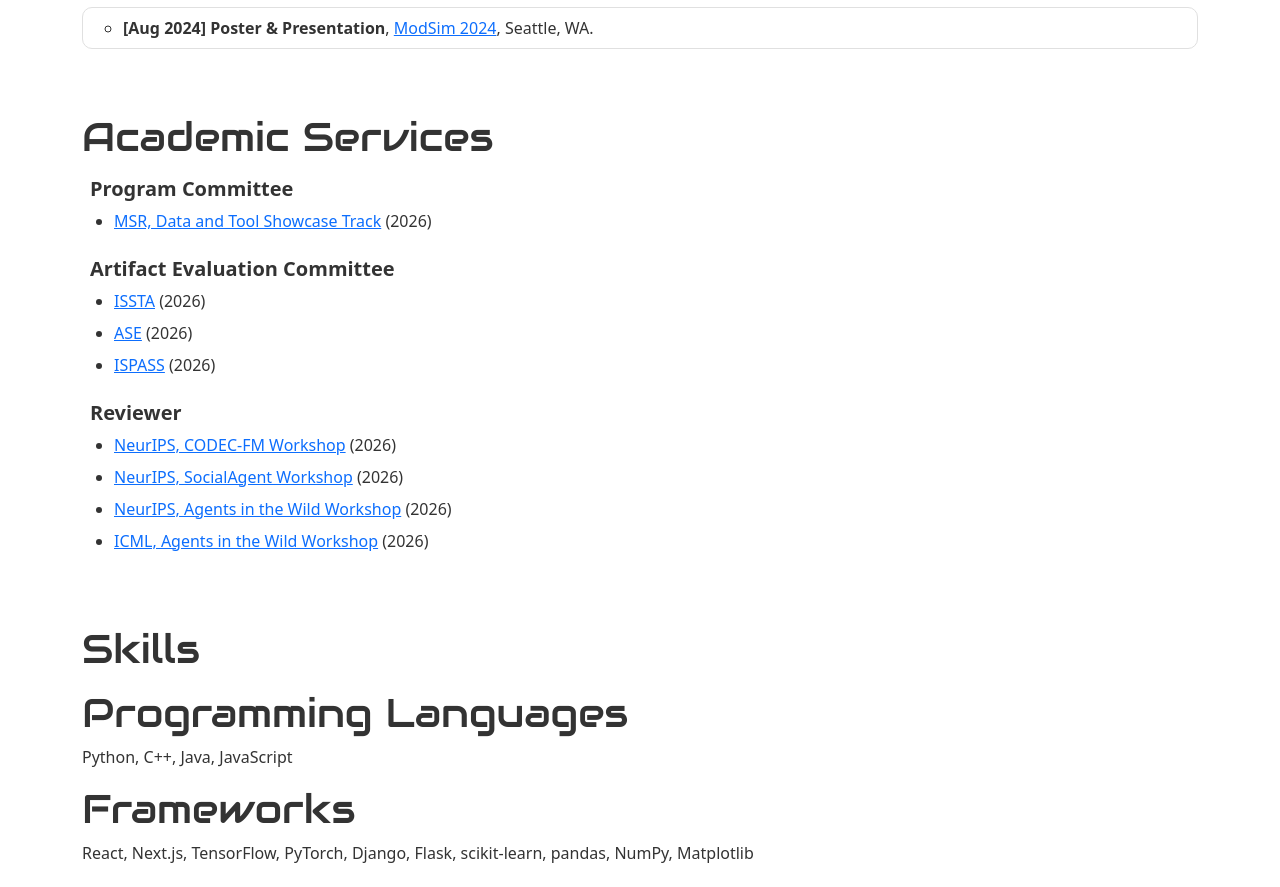
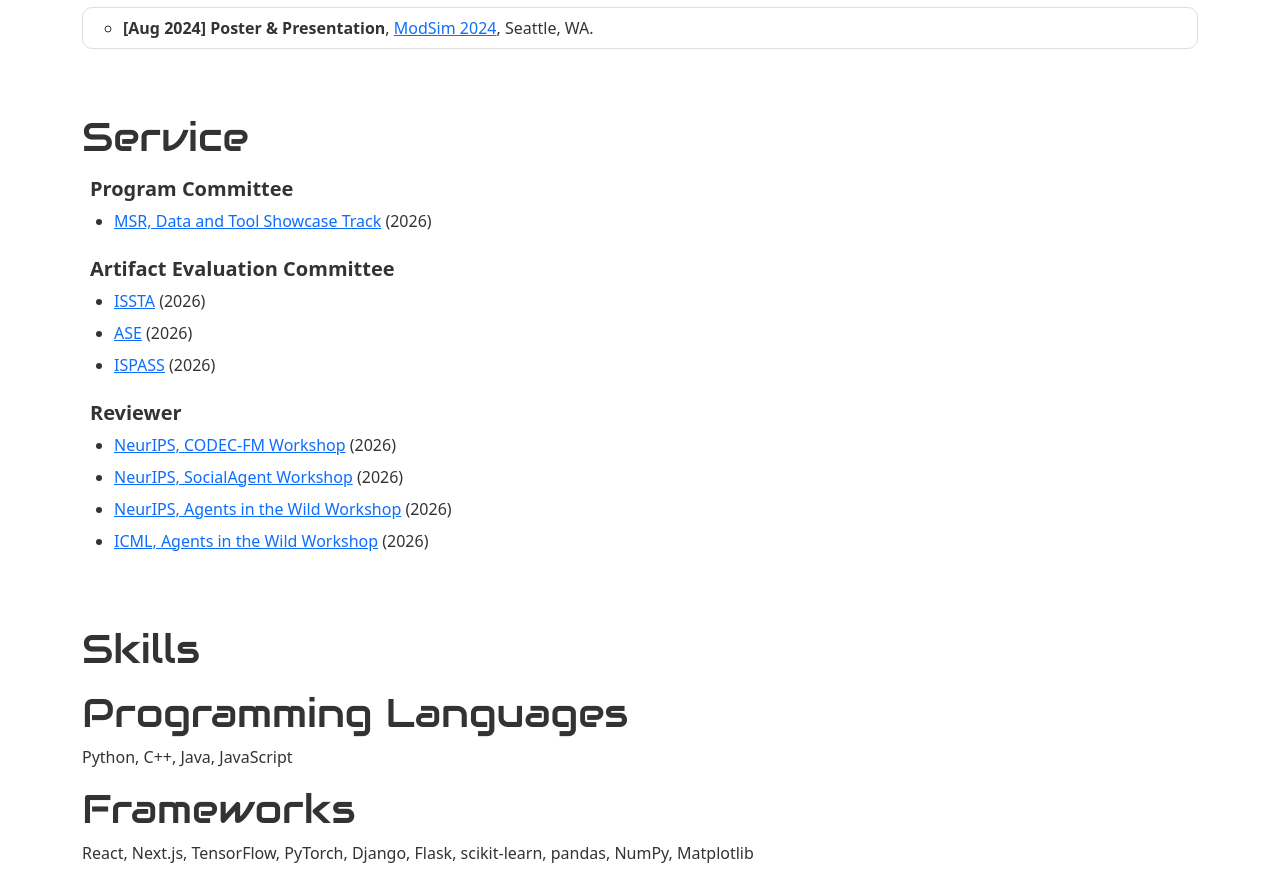
Before and after one commit to kunpai/my-website, a Next.js app: page / in a window 1280 px wide. Shown: the part 2678-3565 px from the top of the page. Built offline with nearby package versions, Linux system fonts and the light colour scheme.

Commit message:
Rename 'Academic Services' to 'Service'

```diff
--- a/pages/index.js
+++ b/pages/index.js
@@ -222,7 +222,7 @@
           <Row>
             <div ref={serviceRef} className="mt-5">
               <h1 className="mb-3" id="service">
-                Academic Services
+                Service
               </h1>
               <div className="ps-2">
                 {
```
